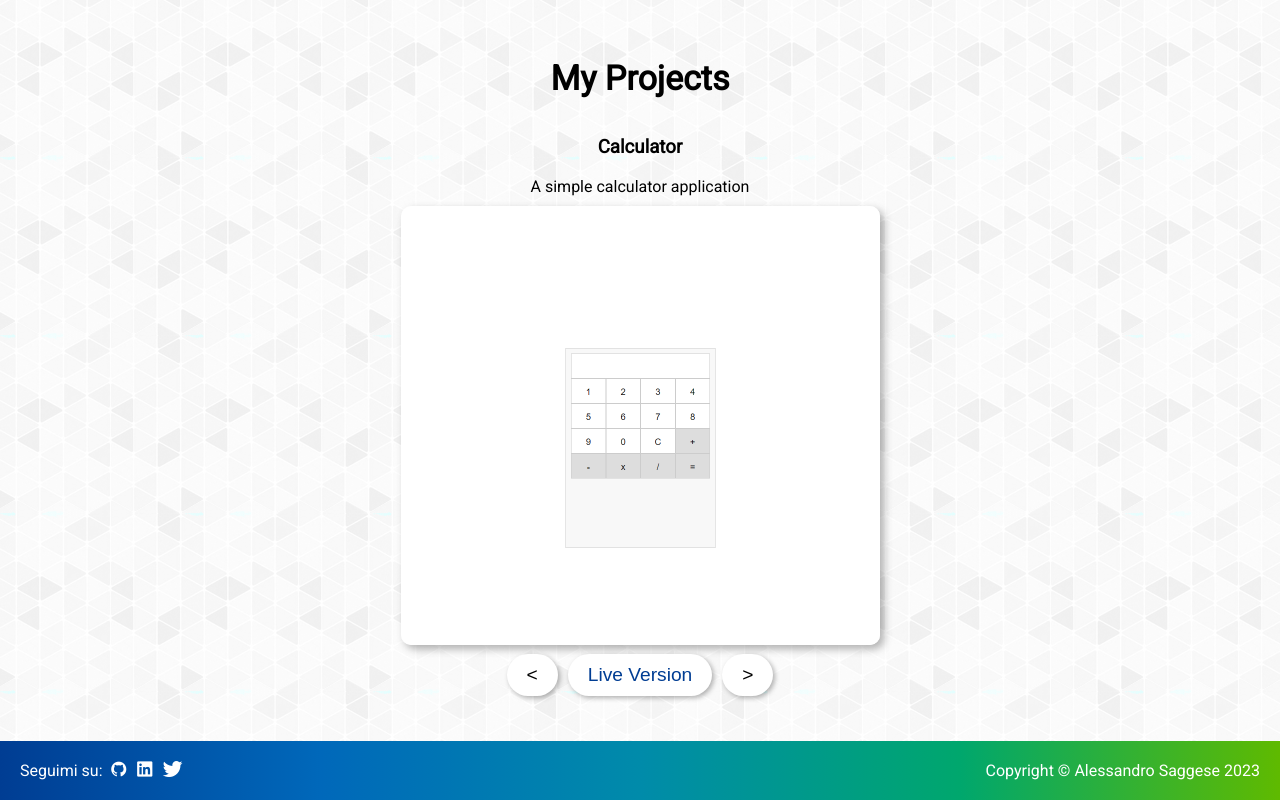
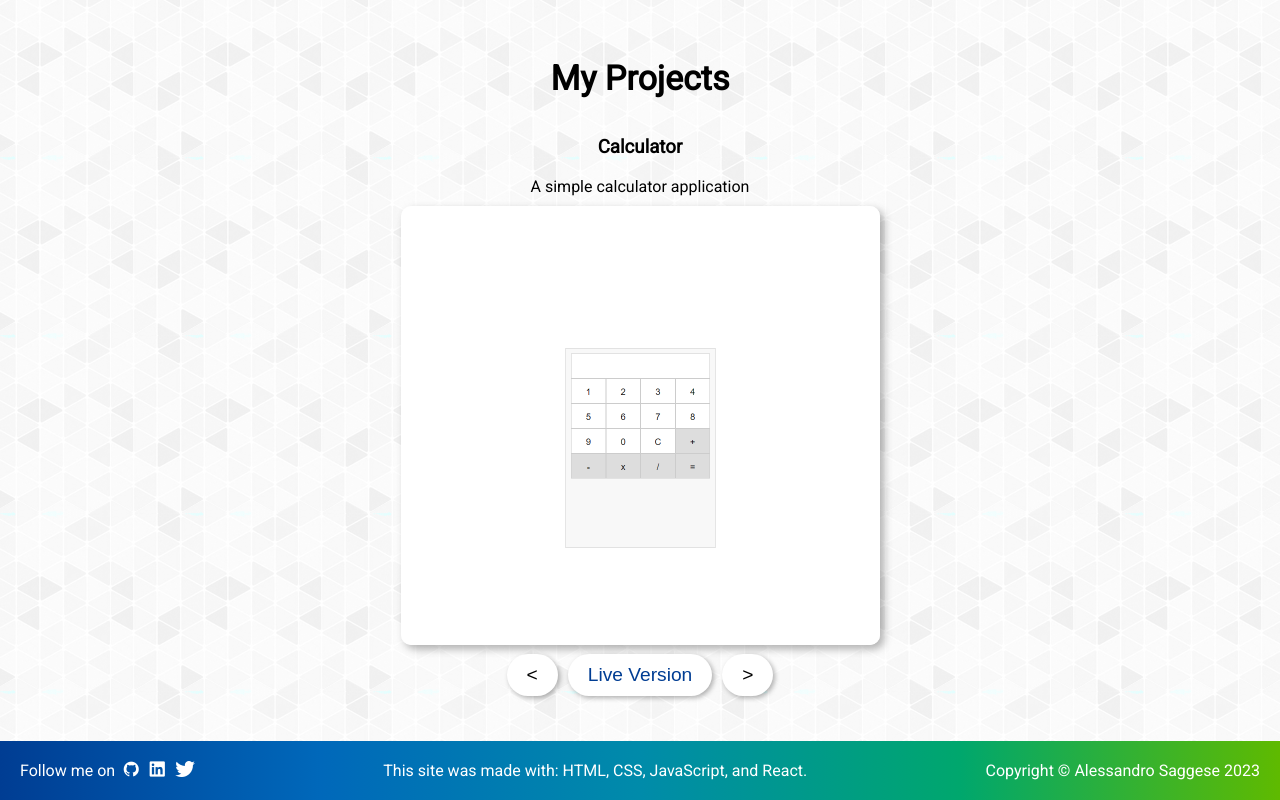
Before and after one commit to asaggse/my-personal-website, a React (Create React App) app: page / in a window 1280 px wide. Shown: the part 1281-2081 px from the top of the page. Built offline with nearby package versions, Linux system fonts and the light colour scheme.

Commit message:
Update Footer.js

```diff
--- a/src/components/Footer.js
+++ b/src/components/Footer.js
@@ -5,7 +5,7 @@ function Footer() {
   return (
     <footer>
       <div className="social-links">
-      <p>Seguimi su:&ensp;</p>
+      <p>Follow me on&ensp;</p>
         <a href="https://github.com/asaggse" target="_blank" rel="noreferrer">
           <i class="devicon-github-original"></i>
         </a>
@@ -16,6 +16,7 @@ function Footer() {
           <i class="devicon-twitter-original"></i>
         </a>
       </div>
+      <p className='made-with'>This site was made with: HTML, CSS, JavaScript, and React. </p>
       <p>Copyright &copy; Alessandro Saggese 2023</p>
     </footer>
   );
```
